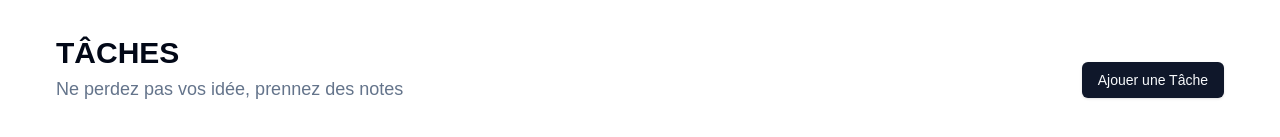
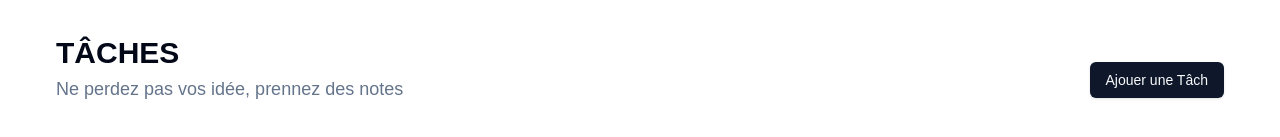
Before and after one commit to Chaibouu/GestionDesTaches, a Next.js app: page /Dashboard/taches in a window 1280 px wide. Shown: the part 845-982 px from the top of the page. Built offline with nearby package versions, Linux system fonts and the light colour scheme.

Commit message:
add Taches

```diff
--- a/app/Dashboard/taches/page.tsx
+++ b/app/Dashboard/taches/page.tsx
@@ -11,7 +11,7 @@ export default function page() {
             <div className="w-12 bg-white my-2 mx-1 h-[1px]"></div>
         </div>
         <Button>
-            <Link href="/"> Ajouer une Tâche</Link>
+            <Link href="/"> Ajouer une Tâch</Link>
         </Button>
       </div>
     </section>
```
